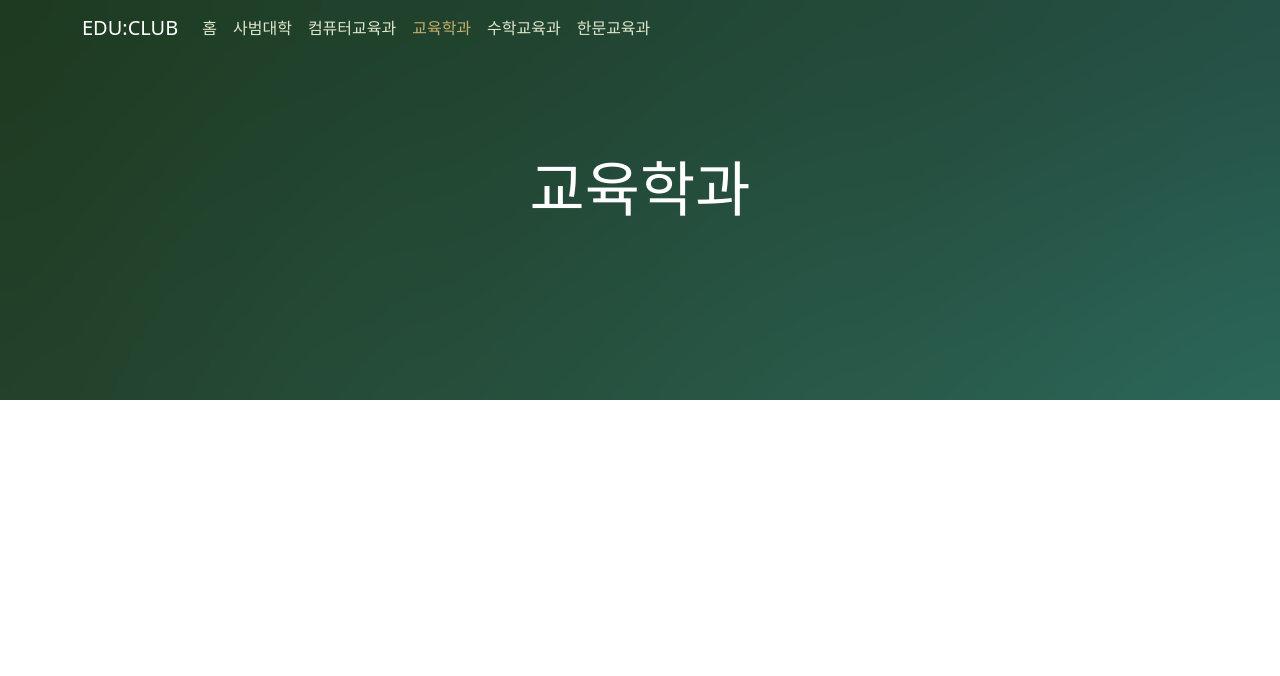
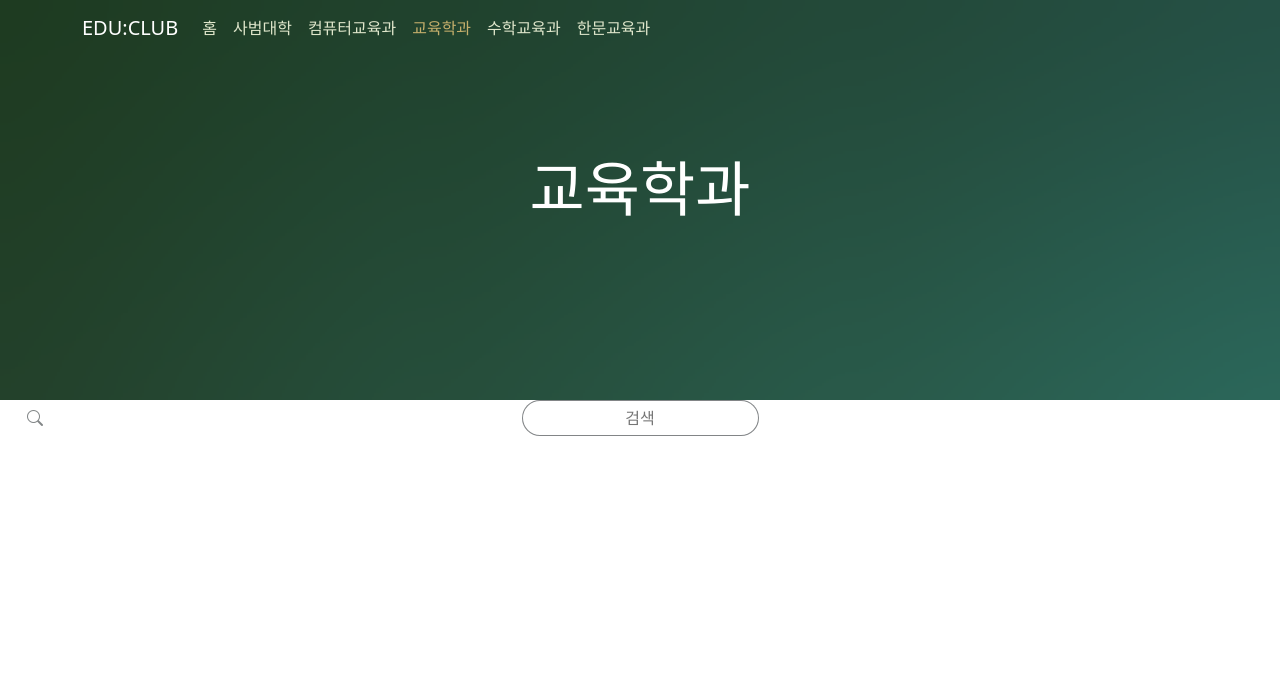
Before and after one commit to minseo-hong/club-search-django, a Django app: page /club/edu/ in a window 1280 px wide. Shown: the top 676 px of the page. Run offline with Django 4.2, Linux system fonts and the light colour scheme; data that the repository does not hold is empty; some libraries are stand-ins or nearby versions.

Commit message:
Add search feature in landing page

```diff
--- a/club_search/urls.py
+++ b/club_search/urls.py
@@ -5,6 +5,7 @@ from club_search import views
 app_name = "club_search"
 
 urlpatterns = [
+    path("", views.club_list_all, name="club_list_all"),
     path("<int:club_id>/", views.club_detail, name="detail"),
     path("<str:club_department>/", views.club_list, name="club_list"),
 ]
--- a/club_search/views.py
+++ b/club_search/views.py
@@ -45,3 +45,19 @@ def club_detail(request, club_id):
     }
 
     return render(request, 'club_search/club_detail.html', context)
+
+
+def club_list_all(request):
+    search = request.GET.get('search', '')
+
+    searched_clubs = Club.objects.filter(name__contains=search)
+
+    print(searched_clubs)
+
+    context = {
+        "header_title": "검색",
+        "navbar_active": "홈",
+        "club_list": searched_clubs,
+    }
+
+    return render(request, 'club_search/club_list.html', context)
--- a/templates/club_search/club_list.html
+++ b/templates/club_search/club_list.html
@@ -8,6 +8,10 @@
     </div>
 </div>
 <div class="container-fluid">
+    <form class="search-form" action="{% url 'club_search:club_list_all' %}" method="GET">
+        <i class="search-icon bi bi-search"></i>
+        <input class="search-input" type="text" name="search" placeholder="검색" autocomplete="off" />
+    </form>
     <div class="d-flex justify-content-center">
         <div class="col-12 col-md-10 club-list">
             {% if club_list %}
--- a/templates/club_search/index.html
+++ b/templates/club_search/index.html
@@ -7,9 +7,9 @@
                 <h2 class="small-header-title">나에게 딱 맞는</h2>
                 <h1 class="big-header-title">동아리를 찾아보세요!</h1>
             </div>
-            <form class="search-form" action="#" method="GET">
+            <form class="search-form" action="{% url 'club_search:club_list_all' %}" method="GET">
                 <i class="search-icon bi bi-search"></i>
-                <input class="search-input" type="text" placeholder="검색" />
+                <input class="search-input" type="text" name="search" placeholder="검색" autocomplete="off" />
             </form>
         </div>
     </div>
```
